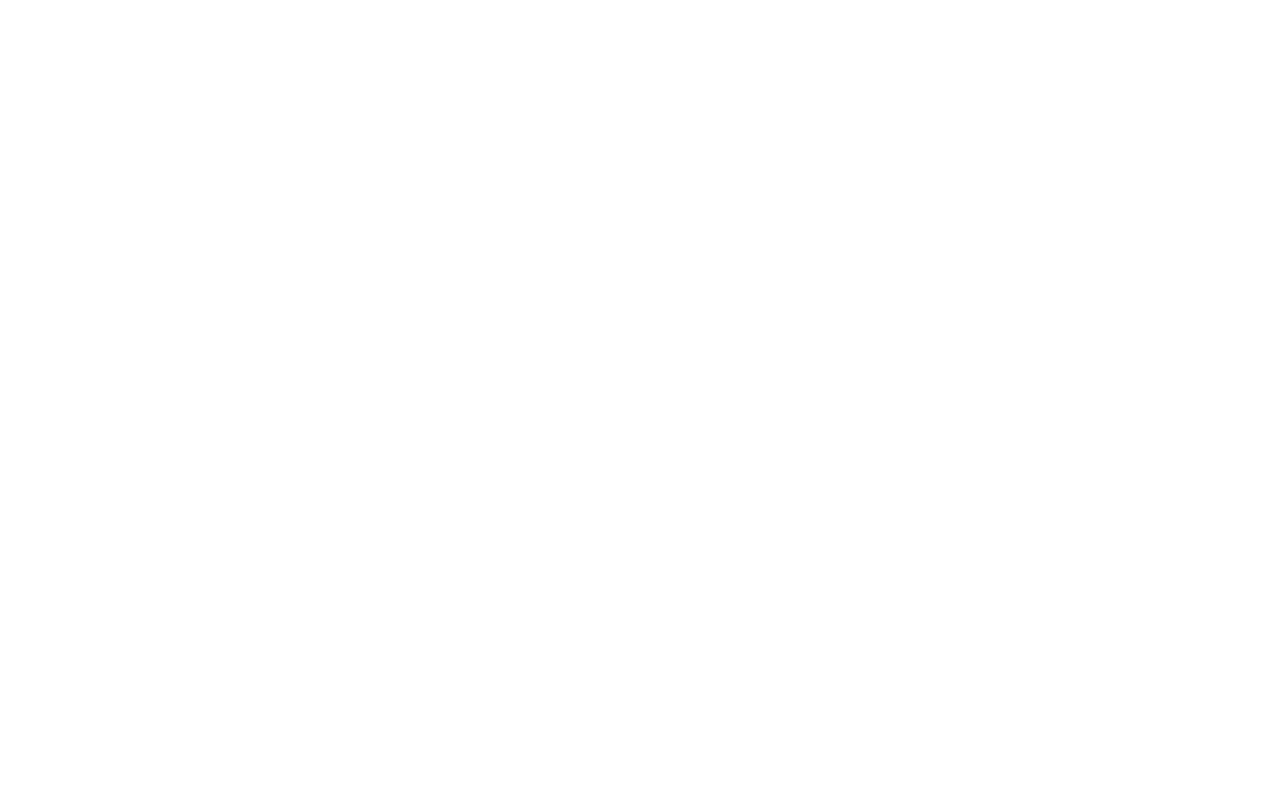
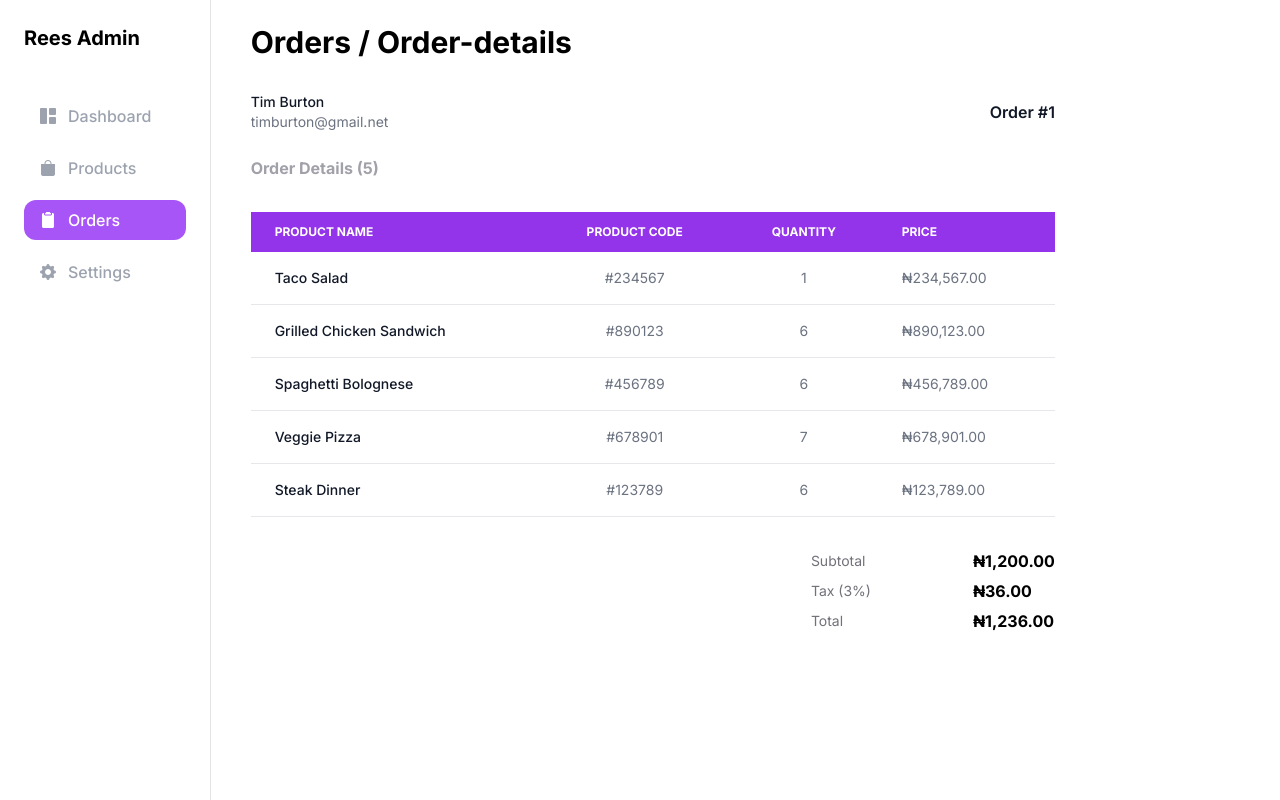
Before and after one commit to code-warriors80/Rees-Admin, a React (Create React App) app: page /orders/1 in a window 1280 px wide. Built offline with nearby package versions, Linux system fonts and the light colour scheme.

Commit message:
added the sidebar and orders and order details page

```diff
--- a/package.json
+++ b/package.json
@@ -8,6 +8,7 @@
     "@testing-library/user-event": "^13.5.0",
     "react": "^18.2.0",
     "react-dom": "^18.2.0",
+    "react-router-dom": "^6.16.0",
     "react-scripts": "5.0.1",
     "web-vitals": "^2.1.4"
   },
--- a/src/App.js
+++ b/src/App.js
@@ -1,9 +1,27 @@
-import './App.css';
+import { BrowserRouter, Route, Routes } from "react-router-dom";
+
+import AccountLayout from "./layout/account";
+import Dashboard from "./pages/dashboard";
+import Login from "./pages/login";
+import OrderId from "./pages/orders/order-id";
+import Orders from "./pages/orders";
+import Products from "./pages/products";
+import Settings from "./pages/settings";
 
 function App() {
   return (
-    <div className="App">
-    </div>
+    <BrowserRouter>
+      <Routes>
+        <Route path="/" element={<Login />} />
+        <Route element={<AccountLayout />}>
+          <Route path="/dashboard" element={<Dashboard />} />
+          <Route path="/products" element={<Products />} />
+          <Route path="/orders" element={<Orders />} />
+          <Route path="/orders/:id" element={<OrderId />} />
+          <Route path="/settings" element={<Settings />} />
+        </Route>
+      </Routes>
+    </BrowserRouter>
   );
 }
 
--- /dev/null
+++ b/src/components/sidebar/index.jsx
@@ -0,0 +1,36 @@
+import { NavLink } from "react-router-dom";
+
+const Navlinks = [
+  { title: "Dashboard", icon: "bi bi-grid-1x2-fill", link: "/dashboard" },
+  { title: "Products", icon: "bi bi-bag-fill", link: "/products" },
+  { title: "Orders", icon: "bi bi-clipboard2-fill", link: "/orders" },
+  { title: "Settings", icon: "bi bi-gear-fill", link: "/settings" },
+];
+
+const SideBar = () => {
+  return (
+    <nav className="sticky h-screen top-0 border-r border-zinc-200 p-6">
+      <h1 className="font-bold text-xl">Rees Admin</h1>
+
+      <section className="flex flex-col gap-y-3 mt-11">
+        {Navlinks.map((item) => (
+          <NavLink
+            key={item.title}
+            to={item.link}
+            className={({ isActive }) =>
+              `flex items-center gap-x-3 font-medium px-4 py-2 ${
+                isActive
+                  ? "text-white bg-purple-500 rounded-xl"
+                  : "text-gray-400"
+              }`
+            }
+          >
+            <i className={item.icon}></i> <span>{item.title}</span>
+          </NavLink>
+        ))}
+      </section>
+    </nav>
+  );
+};
+
+export default SideBar;
--- a/src/index.css
+++ b/src/index.css
@@ -1,3 +1,10 @@
+@import url("https://fonts.googleapis.com/css2?family=Inter:wght@100;200;300;400;500;600;700;800;900&display=swap");
+@import url("https://cdn.jsdelivr.net/npm/bootstrap-icons@1.11.1/font/bootstrap-icons.css");
+
 @tailwind base;
 @tailwind components;
 @tailwind utilities;
+
+* {
+  font-family: "Inter", sans-serif;
+}
--- /dev/null
+++ b/src/layout/account/index.jsx
@@ -0,0 +1,13 @@
+import { Outlet } from "react-router-dom";
+import SideBar from "../../components/sidebar";
+
+const AccountLayout = () => {
+  return (
+    <section className="grid grid-cols-[0.8fr_4fr] gap-x-4 min-h-screen">
+      <SideBar />
+      <Outlet />
+    </section>
+  );
+};
+
+export default AccountLayout;
--- /dev/null
+++ b/src/pages/dashboard/index.jsx
@@ -0,0 +1,9 @@
+const Dashboard = () => {
+  return (
+    <section className="p-6">
+      <h1>Dashboard page</h1>
+    </section>
+  );
+};
+
+export default Dashboard;
--- /dev/null
+++ b/src/pages/login/index.jsx
@@ -0,0 +1,17 @@
+import { Link } from "react-router-dom";
+
+const Login = () => {
+  return (
+    <div className="flex flex-col justify-center items-center p-6">
+      <h1 className="mb-8">Login page</h1>
+      <Link
+        to="/dashboard"
+        className="text-white bg-purple-500 font-medium rounded-lg text-sm px-5 py-2.5 mt-4 mr-2 mb-2"
+      >
+        Go To Dashboard
+      </Link>
+    </div>
+  );
+};
+
+export default Login;
--- /dev/null
+++ b/src/pages/orders/index.jsx
@@ -0,0 +1,92 @@
+import { Link } from "react-router-dom";
+
+const ordersArray = [
+  {
+    id: 123456,
+    order: "Pizza Margherita",
+    user: "John Smith",
+  },
+  {
+    id: 789012,
+    order: "Chicken Alfredo Pasta",
+    user: "Alice Johnson",
+  },
+  {
+    id: 345678,
+    order: "Vegetable Stir-Fry",
+    user: "David Lee",
+  },
+  {
+    id: 901234,
+    order: "Burger with Fries",
+    user: "Emily Wilson",
+  },
+  {
+    id: 567890,
+    order: "Sushi Platter",
+    user: "Michael Davis",
+  },
+  {
+    id: 234567,
+    order: "Taco Salad",
+    user: "Sarah Brown",
+  },
+  {
+    id: 890123,
+    order: "Grilled Chicken Sandwich",
+    user: "Laura Martinez",
+  },
+  {
+    id: 456789,
+    order: "Spaghetti Bolognese",
+    user: "James Taylor",
+  },
+  {
+    id: 678901,
+    order: "Veggie Pizza",
+    user: "Olivia White",
+  },
+  {
+    id: 123789,
+    order: "Steak Dinner",
+    user: "William Turner",
+  },
+];
+
+const ListItem = ({ order }) => {
+  return (
+    <Link
+      to={`/orders/${order.id}`}
+      className="flex items-center p-3 hover:bg-zinc-50 space-x-4"
+    >
+      <div className="flex-1 min-w-0">
+        <p className="text-sm font-medium text-gray-900 truncate ">
+          {order.user}
+        </p>
+        <p className="text-sm text-gray-500 truncate ">{order.order}</p>
+      </div>
+      <div className="inline-flex items-center text-base font-semibold text-gray-900 ">
+        {order.id.toLocaleString("en-NG", {
+          style: "currency",
+          currency: "NGN",
+        })}
+      </div>
+    </Link>
+  );
+};
+
+const Orders = () => {
+  return (
+    <section className="p-6">
+      <h1 className="text-3xl font-bold">Orders</h1>
+
+      <section className="grid my-8 w-2/3 divide-y divide-gray-200">
+        {ordersArray.map((order) => (
+          <ListItem key={order.id} order={order} />
+        ))}
+      </section>
+    </section>
+  );
+};
+
+export default Orders;
--- /dev/null
+++ b/src/pages/orders/order-id/index.jsx
@@ -0,0 +1,160 @@
+import { useParams } from "react-router-dom";
+
+const ordersArray = [
+  {
+    id: 123456,
+    order: "Pizza Margherita",
+    user: "John Smith",
+  },
+  {
+    id: 789012,
+    order: "Chicken Alfredo Pasta",
+    user: "Alice Johnson",
+  },
+  {
+    id: 345678,
+    order: "Vegetable Stir-Fry",
+    user: "David Lee",
+  },
+  {
+    id: 901234,
+    order: "Burger with Fries",
+    user: "Emily Wilson",
+  },
+  {
+    id: 567890,
+    order: "Sushi Platter",
+    user: "Michael Davis",
+  },
+  {
+    id: 234567,
+    order: "Taco Salad",
+    user: "Sarah Brown",
+  },
+  {
+    id: 890123,
+    order: "Grilled Chicken Sandwich",
+    user: "Laura Martinez",
+  },
+  {
+    id: 456789,
+    order: "Spaghetti Bolognese",
+    user: "James Taylor",
+  },
+  {
+    id: 678901,
+    order: "Veggie Pizza",
+    user: "Olivia White",
+  },
+  {
+    id: 123789,
+    order: "Steak Dinner",
+    user: "William Turner",
+  },
+];
+
+const TableItem = ({ order, qty }) => {
+  return (
+    <tr className="bg-white border-b ">
+      <th
+        scope="row"
+        className="px-6 py-4 font-medium text-gray-900 whitespace-nowrap "
+      >
+        {order.order}
+      </th>
+      <td className="px-6 py-4 text-center">#{order.id}</td>
+      <td className="px-6 py-4 text-center">{qty.toString().length}</td>
+      <td className="px-6 py-4">
+        {order.id.toLocaleString("en-NG", {
+          style: "currency",
+          currency: "NGN",
+        })}
+      </td>
+    </tr>
+  );
+};
+
+const ListItem = ({ text, value }) => {
+  return (
+    <span className="grid grid-cols-2 mb-1.5 items-center gap-x-20">
+      <p className="text-sm text-zinc-500">{text}</p>
+      <p className="font-bold">
+        {value.toLocaleString("en-NG", {
+          style: "currency",
+          currency: "NGN",
+        })}
+      </p>
+    </span>
+  );
+};
+
+const OrderId = () => {
+  let { id } = useParams();
+
+  return (
+    <section className="p-6">
+      <h1 className="text-3xl font-bold">Orders / Order-details</h1>
+
+      <section className="w-4/5 my-8">
+        <div className="flex items-center space-x-4">
+          <div className="flex-1 min-w-0">
+            <p className="text-sm font-medium text-gray-900 truncate ">
+              Tim Burton
+            </p>
+            <p className="text-sm text-gray-500 truncate ">
+              timburton@gmail.net
+            </p>
+          </div>
+          <div className="inline-flex items-center text-base font-semibold text-gray-900 ">
+            Order #{id}
+          </div>
+        </div>
+        <div className="mt-6">
+          <h3 className="text-zinc-400 font-bold">
+            Order Details ({ordersArray.slice(5).length})
+          </h3>
+
+          <div className="mt-8 relative overflow-x-auto">
+            <table className="w-full text-sm text-left text-gray-500">
+              <thead className="text-xs text-white uppercase bg-purple-600">
+                <tr>
+                  <th scope="col" className="px-6 py-3">
+                    Product name
+                  </th>
+                  <th scope="col" className="px-6 py-3 text-center">
+                    Product code
+                  </th>
+                  <th scope="col" className="px-6 py-3 text-center">
+                    Quantity
+                  </th>
+                  <th scope="col" className="px-6 py-3">
+                    Price
+                  </th>
+                </tr>
+              </thead>
+              <tbody>
+                {ordersArray.slice(5).map((order, index) => (
+                  <TableItem
+                    key={order.id}
+                    order={order}
+                    qty={order.id * index}
+                  />
+                ))}
+              </tbody>
+            </table>
+          </div>
+
+          <aside className="flex  justify-end mt-8">
+            <div>
+              <ListItem text="Subtotal" value={1200} />
+              <ListItem text="Tax (3%)" value={36} />
+              <ListItem text="Total" value={1200 + 36} />
+            </div>
+          </aside>
+        </div>
+      </section>
+    </section>
+  );
+};
+
+export default OrderId;
--- /dev/null
+++ b/src/pages/products/index.jsx
@@ -0,0 +1,9 @@
+const Products = () => {
+  return (
+    <section className="p-6">
+      <h1>Products page</h1>
+    </section>
+  );
+};
+
+export default Products;
--- /dev/null
+++ b/src/pages/settings/index.jsx
@@ -0,0 +1,9 @@
+const Settings = () => {
+  return (
+    <section className="p-6">
+      <h1>Settings page</h1>
+    </section>
+  );
+};
+
+export default Settings;
```
Also changed, not shown: 1 other file (tests, documents, lock files or other folders).
